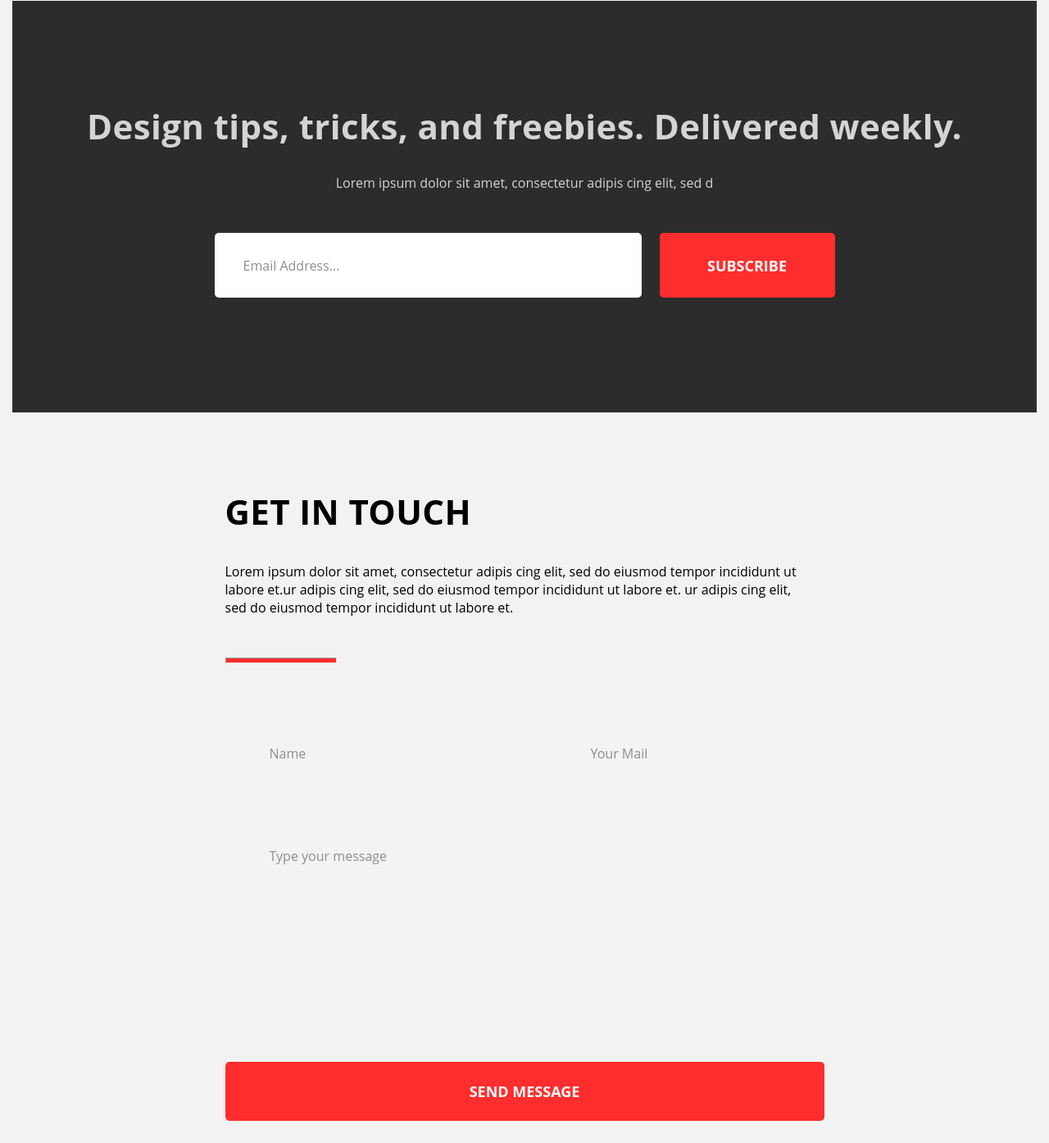
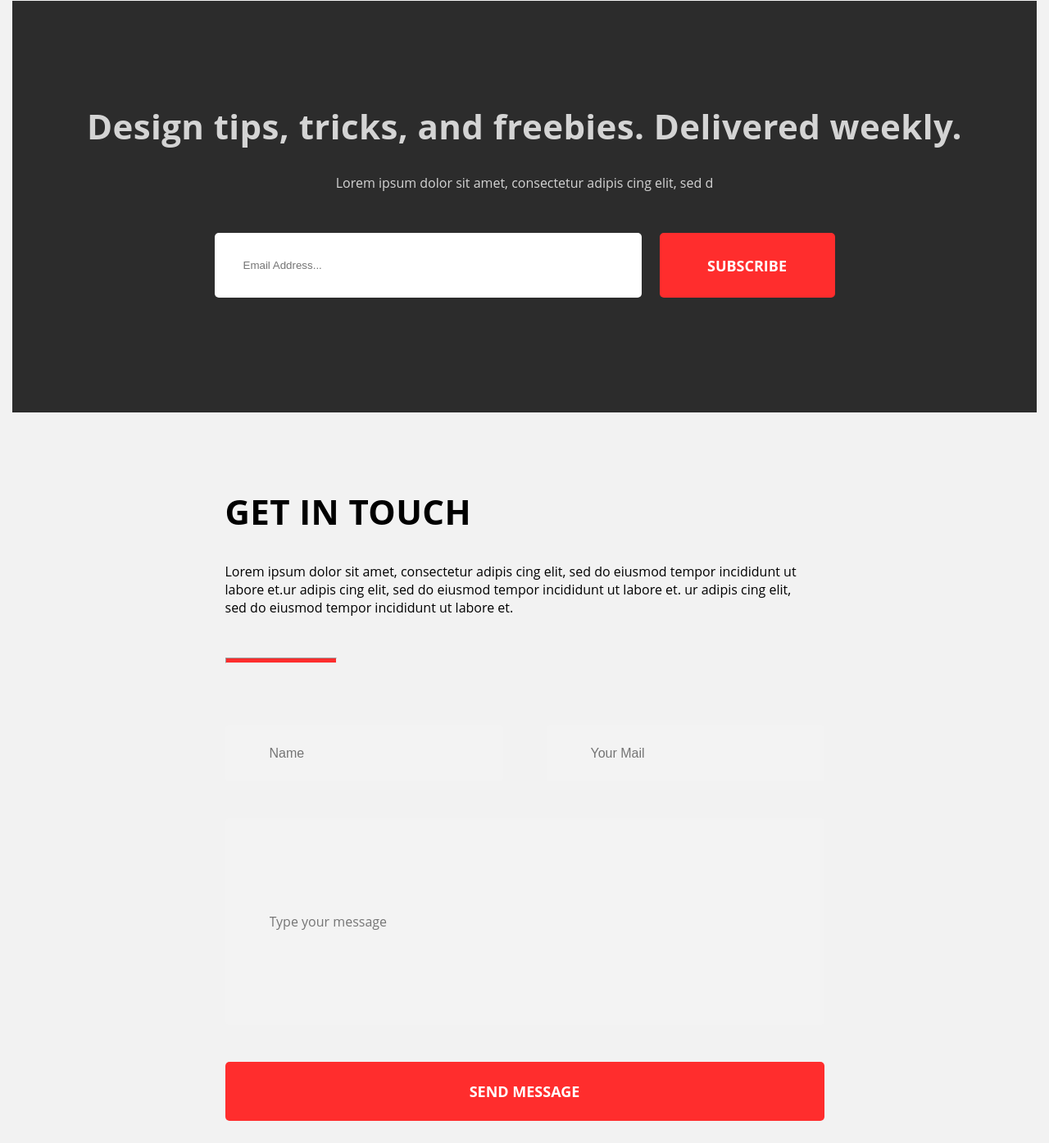
Before and after one commit to AidysM/Skillfactory-module-a3-mongush, a plain HTML site: page index.html in a window 1280 px wide. Shown: the part 4071-5465 px from the top of the page at 82% size. Drawn offline with Linux system fonts and the light colour scheme.

Commit message:
added forms

```diff
--- a/index.html
+++ b/index.html
@@ -127,10 +127,10 @@
 				<h2 class="subscribe__heading">Design tips, tricks, and freebies. Delivered weekly.</h2>
 				<p class="subscribe__text">Lorem ipsum dolor sit amet, consectetur adipis cing elit, sed d</p>
 			</div>
-			<div class="subscribe__form" action="" method="GET">
-				<div class="subscribe__input">Email Address...</div>
-				<a class="subscribe__button">Subscribe</a>
-			</div>
+			<form class="subscribe__form" action="" method="GET">
+				<input class="subscribe__input" type="Email" name="email" placeholder="Email Address...">
+				<button class="subscribe__button" type="submit">Subscribe</button>
+			</form>
 		</section>
 		<div class="feedback-contacts">
 			<div class="feedback__left-box"></div>
@@ -141,12 +141,12 @@
 					<hr class="header__line feedback__line">
 				</section>
 				<section class="feedback__body">
-					<div class="feedback__form">
-						<div class="feedback__input feedback__name">Name</div>
-						<div class="feedback__input feedback__mail">Your Mail</div>
-						<div class="feedback__input feedback__message">Type your message</div>
-						<a class="feedback__button">Send message</a>
-					</div>
+					<form class="feedback__form">
+						<input class="feedback__input feedback__name" name="name" required placeholder="Name">
+						<input class="feedback__input feedback__mail" name="email" required placeholder="Your Mail">
+						<input class="feedback__input feedback__message" name="content" placeholder="Type your message">
+						<button class="feedback__button" type="submit">Send message</button>
+					</form>
 				</section>
 			</section>
 			<section class="contacts">
```
